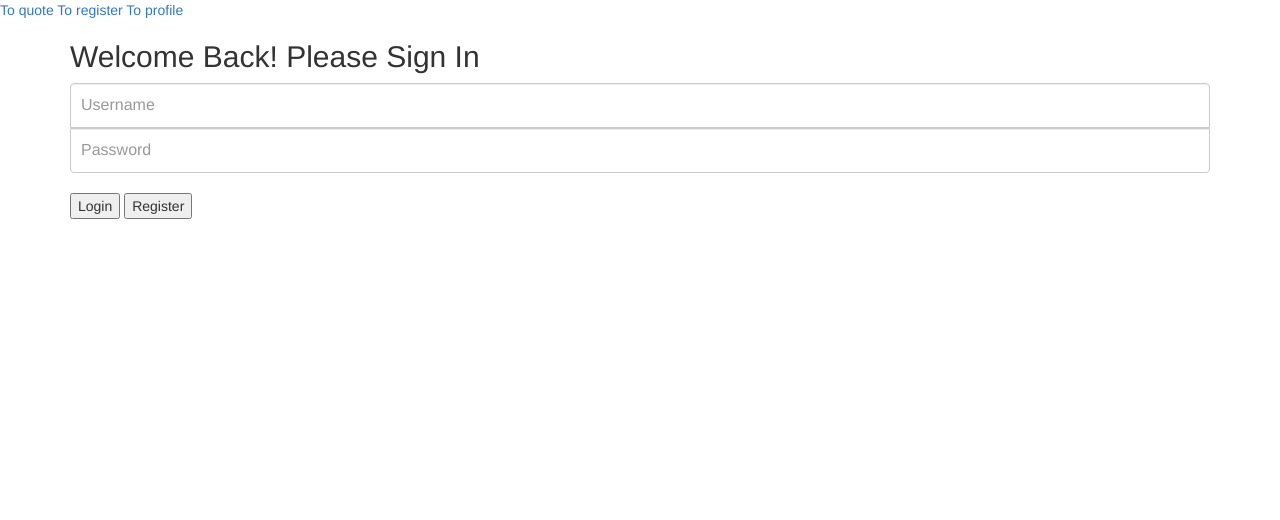
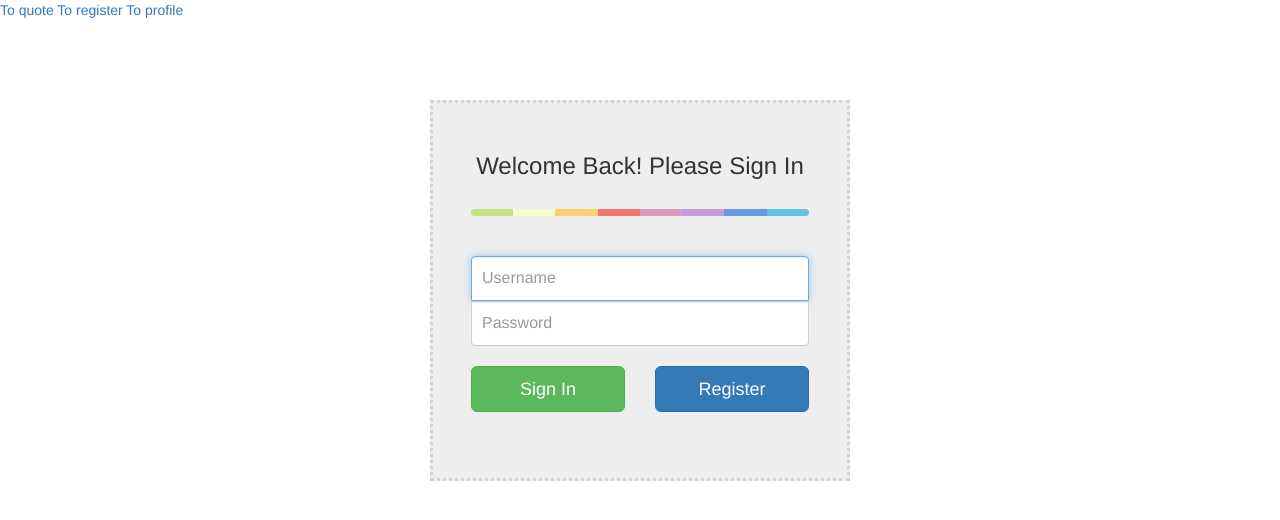
Before and after one commit to EHB-TI/dynamicweb-eindwerkstuk-marialine-iselona-mboyo, a plain HTML site: page html/login.html in a window 1280 px wide. Drawn offline with nearby package versions, Linux system fonts and the light colour scheme; files that its build step writes are made by us from their sources.

Commit message:
Login changes

```diff
--- a/html/login.html
+++ b/html/login.html
@@ -18,7 +18,7 @@
     <a href="./register.html">To register</a>
     <a href="./profile.html">To profile</a>
 
-    <!-- <div class="container">
+    <div class="container">
         <div class="wrapper">
             <form action="" method="post" name="Login_Form" class="form-signin">
                 <h3 class="form-signin-heading">Welcome Back! Please Sign In</h3>
@@ -28,9 +28,9 @@
                     autofocus="" />
                 <input type="password" class="form-control" name="Password" placeholder="Password" required="" />
 
-                <button class="btn btn-lg btn-primary btn-block" name="Submit" value="Login"
+                <!-- <button class="btn btn-lg btn-primary btn-block" name="Submit" value="Login"
                     type="Submit">Login</button>
-                <input type="submit" class="btn btn-lg btn-success btn-block" value="Sign In">
+                <input type="submit" class="btn btn-lg btn-success btn-block" value="Sign In"> -->
 
                 <div class="row">
                     <div class="col-xs-6 col-sm-6 col-md-6">
@@ -42,19 +42,8 @@
                 </div>
             </form>
         </div>
-    </div>-->
+    </div>
 
-    <div class="container">
-        <form action="" method="post" name="loginform" class="signin">
-            <h2 class="heading">Welcome Back! Please Sign In</h2>
-            <input type="text" class="form-control" name="Username" placeholder="Username" required="">
-            <input type="password" class="form-control" name="Password" placeholder="Password" required="">
-
-            <button class="btn-login" name="Login" value="Login" type="submit">Login</button>
-            <button href="./register.html" class="btn-reg" name="Register" value="Register"
-                type="submit">Register</button>
-        </form>
-    </div>
     <script src="../assets/js/script.js"></script>
 </body>
 
```
